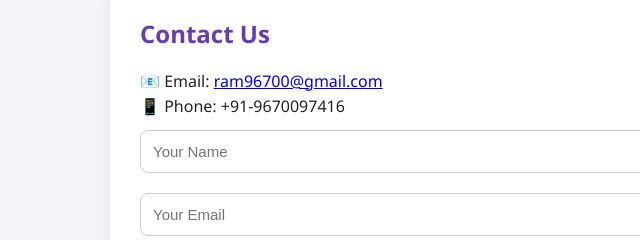
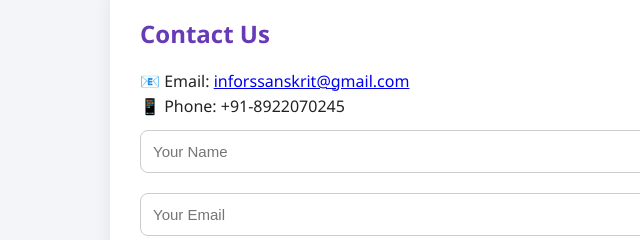
Before and after one commit to sarita708040-ai/rssanskritclasses, a plain HTML site: page index.html in a window 1280 px wide. Shown: the part 2282-2522 px from the top of the page, 0-640 px from the left. Drawn offline with Linux system fonts and the light colour scheme.

Commit message:
Update index.html

```diff
--- a/index.html
+++ b/index.html
@@ -158,8 +158,8 @@ footer a:hover { text-decoration:underline; }
   <!-- Contact -->
   <div class="card" id="contact">
     <h2>Contact Us</h2>
-    <p>📧 Email: <a href="mailto:ram96700@gmail.com">ram96700@gmail.com</a></p>
-    <p>📱 Phone: +91-9670097416</p>
+    <p>📧 Email: <a href="inforssanskrit@gmail.com">inforssanskrit@gmail.com</a></p>
+    <p>📱 Phone: +91-8922070245</p>
     <form id="contactForm">
       <input type="text" id="name" placeholder="Your Name" required>
       <input type="email" id="email" placeholder="Your Email" required>
```
